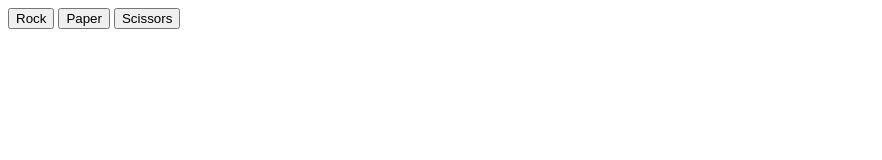
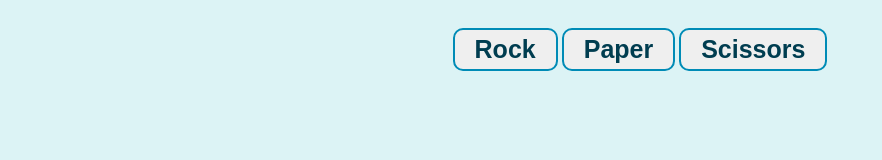
Before and after one commit to alegzander24/Rock-Paper-Scissors, a plain HTML site: page index.html in a window 1280 px wide. Shown: the whole page, without its empty margins (0-882 px from the left). Drawn offline with Linux system fonts and the light colour scheme.

Commit message:
Improve UI with some css to elements

```diff
--- a/index.html
+++ b/index.html
@@ -5,12 +5,15 @@
 		<meta name="viewport" content="width=device-width, initial-scale=1.0" />
 		<title>Rock Paper Scissors</title>
 		<script src="script.js" defer></script>
+		<link rel="stylesheet" href="style.css" />
 	</head>
 	<body>
 		<div class="container">
-			<button class="rock">Rock</button>
-			<button class="paper">Paper</button>
-			<button class="scissors" id="scissors">Scissors</button>
+			<div>
+				<button class="rock">Rock</button>
+				<button class="paper">Paper</button>
+				<button class="scissors" id="scissors">Scissors</button>
+			</div>
 			<div class="score"></div>
 			<div class="result"></div>
 		</div>
--- /dev/null
+++ b/style.css
@@ -0,0 +1,27 @@
+body {
+	background-color: rgb(220, 243, 245);
+}
+
+button {
+	font-size: 25px;
+	border-radius: 10px;
+	border: 2px solid rgb(0, 139, 182);
+	padding: 5px 20px;
+	color: rgb(0, 61, 80);
+	font-weight: bold;
+}
+
+.container {
+	display: flex;
+	justify-content: center;
+	align-items: center;
+	padding: 20px;
+	gap: 16px;
+	flex-direction: column;
+}
+
+.score,
+.result {
+	font-size: 25px;
+	font-weight: bold;
+}
```
